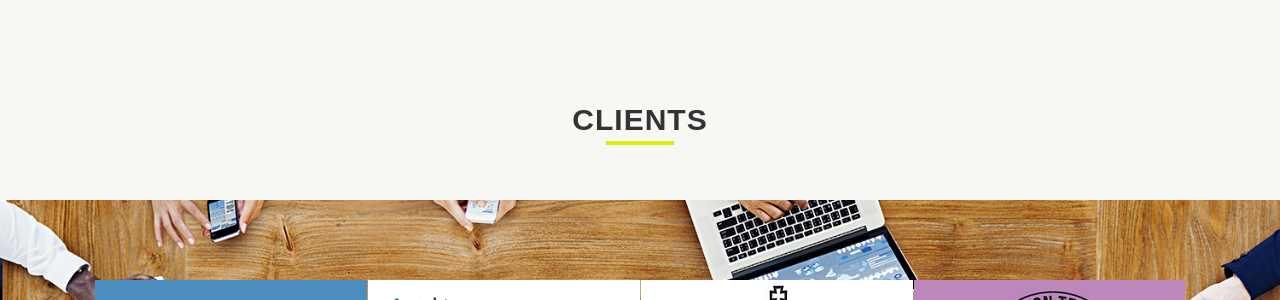
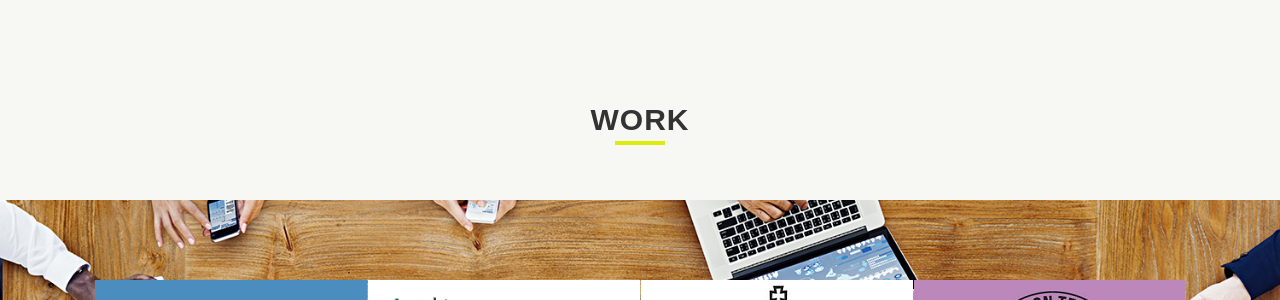
Before and after one commit to rubberduckconsulting/rubberduckconsulting.github.io, a Jekyll site: the page built from index.html, in a window 1280 px wide. Shown: the part 1405-1705 px from the top of the page. Built offline with Jekyll 4.4.1, drawn with Linux system fonts in a browser that asks for light colours.

Commit message:
Re-wording section title

```diff
--- a/index.html
+++ b/index.html
@@ -129,7 +129,7 @@ milestones:
 <div class='full'>
   <div class='row'>
     <div class='large-12 columns'>
-      {% include section-header.html title="Clients" %}
+      {% include section-header.html title="Work" %}
       <div class='spacing'></div>
     </div>
   </div>
```
